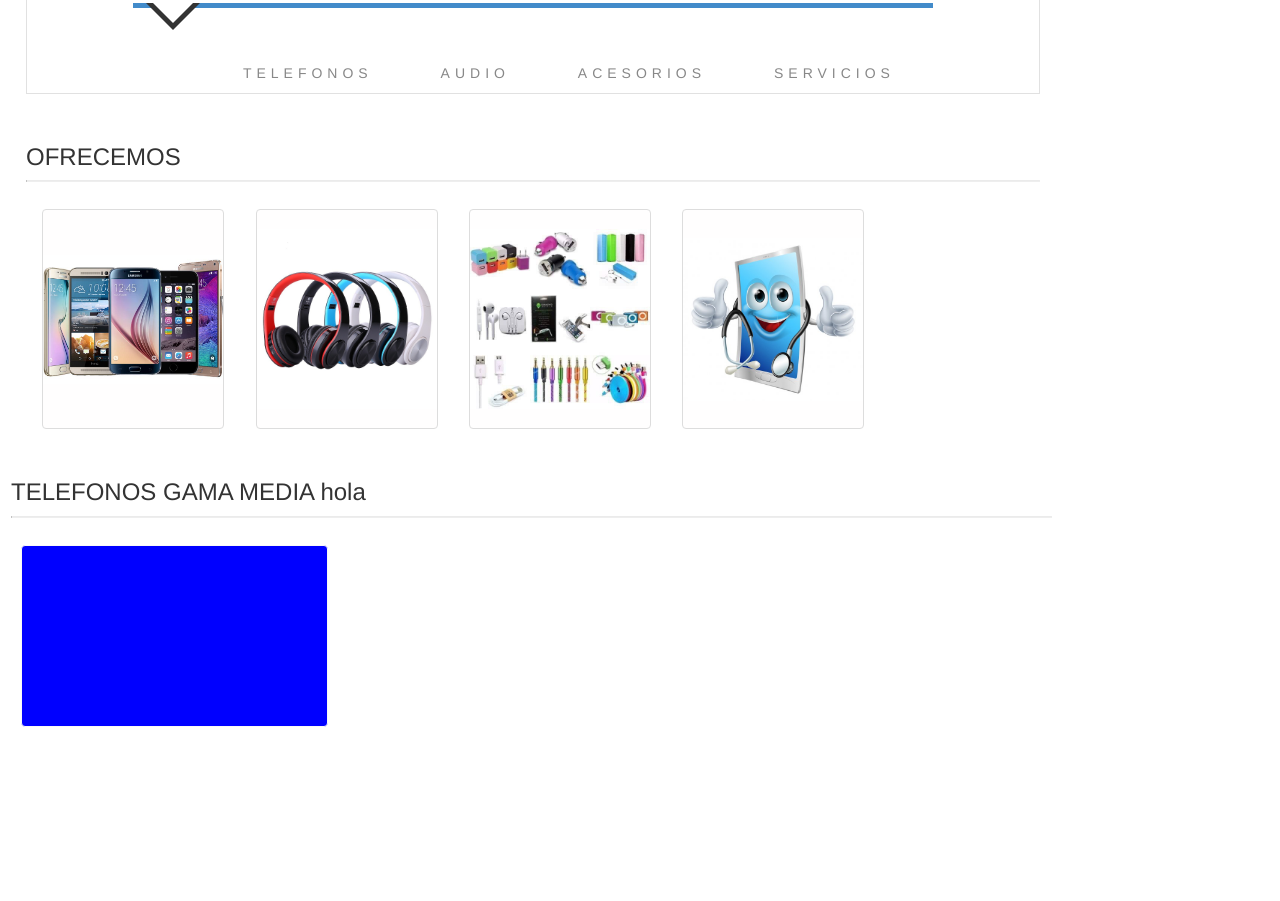
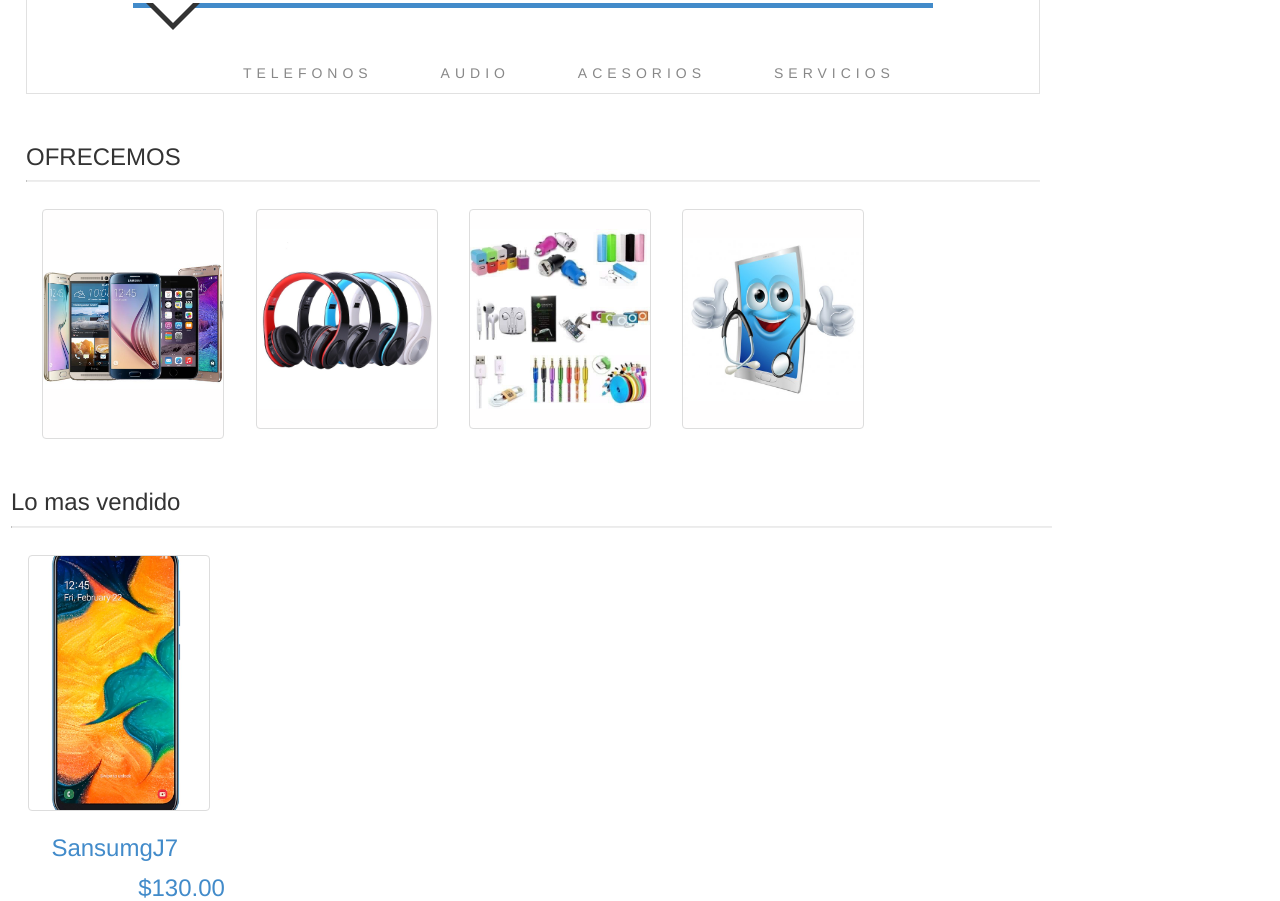
Before and after one commit to guismarck/proyecto_tienda, a plain HTML site: page index.html in a window 1280 px wide. Shown: the part 641-1542 px from the top of the page. Before the commit the page ends 1418 px from the top, so only its background shows below. Drawn offline with Linux system fonts and the light colour scheme.

Commit message:
cambios en el contendor row

```diff
--- a/css/estilos.css
+++ b/css/estilos.css
@@ -148,7 +148,7 @@ form .form-group .submit-buscador {
     border: none;
 }
 
-
+/* image de hacerca de lo mas vendido*/
 #listas{
   color: #33C3F0;
 
@@ -156,10 +156,52 @@ form .form-group .submit-buscador {
    right: 50px;
 }
 
-#cel{
+/*#cel{
   border-color: rgb(248, 248, 248);
   background-image:initial;
-  background: blue;
+  background: rgb(204, 204, 212);
+}*/
+
+.img-ventas{
+
+background-size: 100%;
+  background-repeat: no-repeat;
+  background-position: center;
+  background-color: rgb(255, 255, 255);
+}
+.img-ventas:nth-child(1) {
+  background-image: url("/img/sansungA30.PNG");
+   width: 10px;
+
+}
+
+.caption{
+  display: flex;
+  justify-content: center;
+}
+
+.caption-a {
+  position: relative;
+  right: -30px;
+  top: 160px;
+  background-color: 0;
+
+}
+
+.caption-b{
+
+  position: relative;
+  right: 10px;
+  top: 200px;
+  background-color: 0;
+
+
+}
+
+.thumbnail .caption.img-ventas {
+  padding: 9px;
+  color: rgb(19, 18, 18);
+
 }
 
 /*VALIDACION DE FORMULARIOS*/
--- a/index.html
+++ b/index.html
@@ -184,16 +184,25 @@
             <br>
             <div class="row">
                 <div class="col-md-9">
-                    <h3>TELEFONOS GAMA MEDIA hola</h3>
+                    <h3>Lo mas vendido </h3>
                     <HR>
-                        <br>
-                        <div class="row">
-                               <div class="col-md-4 text-center col-sm-6 col-xs-6"">
-                                  <div id="cel" class="thumbnail product-box">
+                    <br>
+                    <div class="row">
+                        <div class="col-md-4 text-center col-sm-6 col-xs-6 thumbnail product-box img-ventas">
+                            <div class="caption">
+                                <h3><a class="caption-a" href="#">SansumgJ7 </a></h3>
+                                <h3><a class="caption-b" href="#">$130.00 </a></h3>
+                            </div>
+                        </div>
+                        <!--<div class="col-md-4 text-center col-sm-6 col-xs-6 thumbnail product-box img-ventas">
+                            <div class="caption">
+                                <h3><a class="caption-a" href="#">Sansum J7 </a></h3>
+                                <h3><a class="caption-b" href="#">$130.00 </a></h3>
+                            </div>
+                        </div>-->
+                    </div>
 
-                                  </div>
-                               </div>
-                        </div>
+
                 </div>
             </div>
 
```
Also changed, not shown: css/bootstrap.css.
